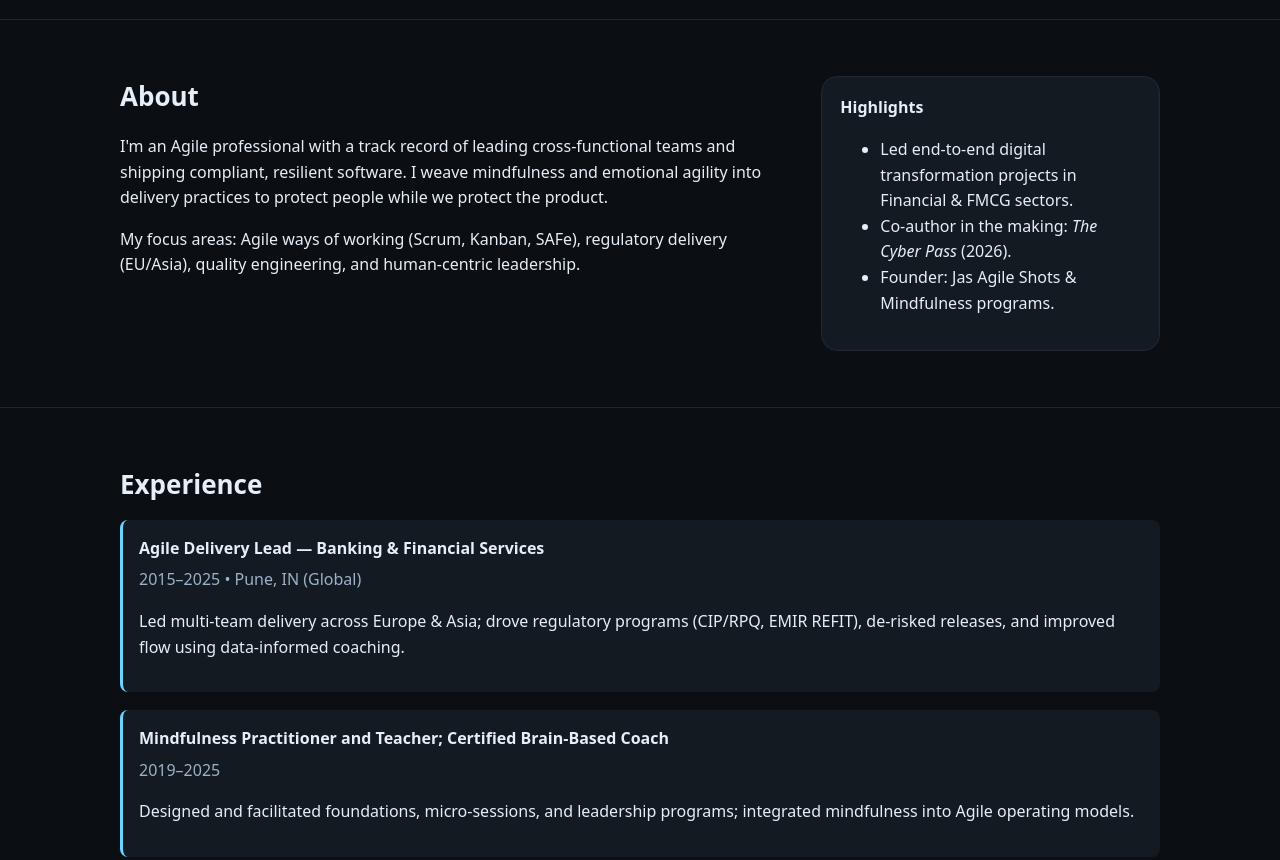
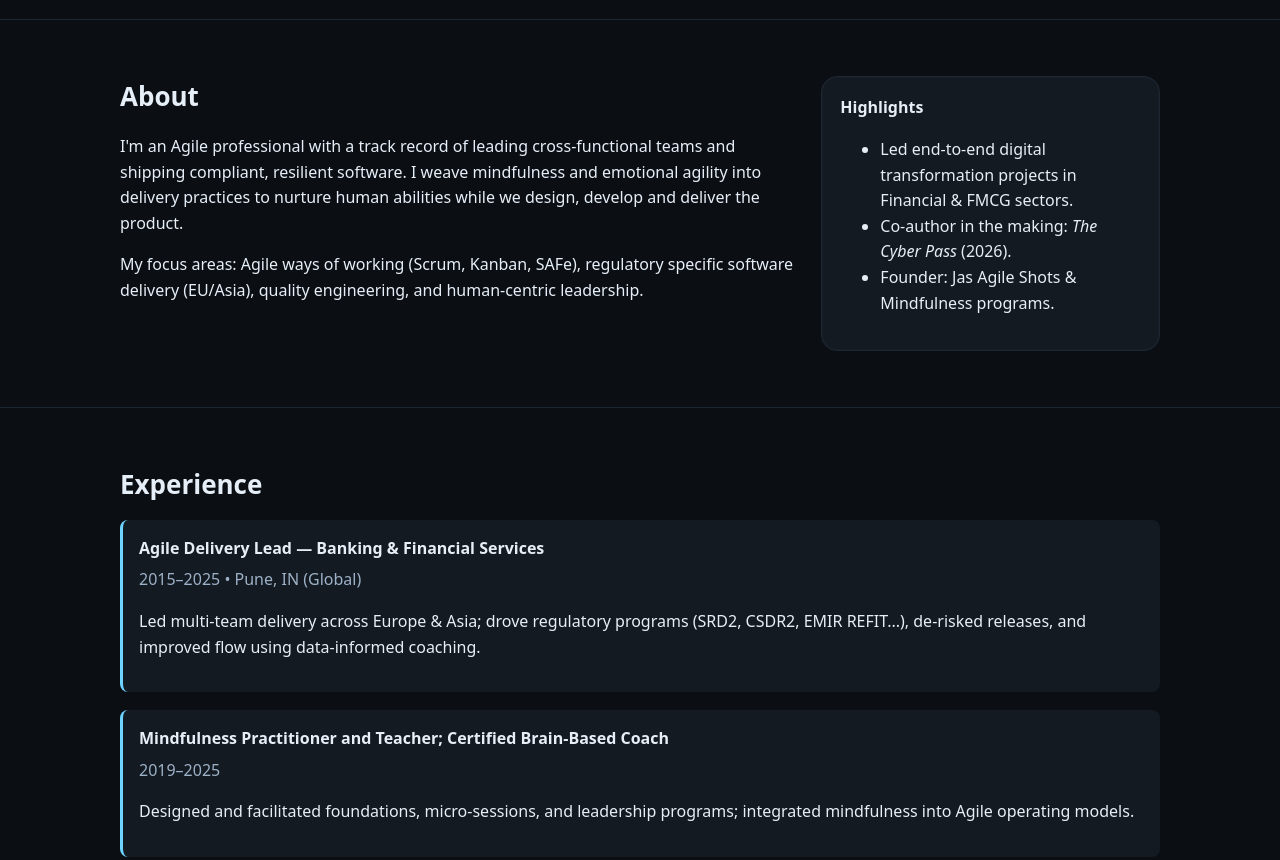
Before and after one commit to virtualjaspal/meetjaspal, a plain HTML site: page index.html in a window 1280 px wide. Shown: the part 600-1460 px from the top of the page. Drawn offline with Linux system fonts and the light colour scheme; files that its build step writes are made by us from their sources; files whose address does not match are found by name.

Commit message:
Updated index.html

```diff
--- a/index.html
+++ b/index.html
@@ -6,7 +6,7 @@
   <title>Jaspal Saran — Portfolio</title>
   <meta name="description" content="Agile leader, mindfulness teacher, and storyteller. I help teams ship better, safer software and live with more presence.">
   <meta property="og:title" content="Jaspal Saran — Portfolio">
-  <meta property="og:description" content="Agile leader, mindfulness teacher, and storyteller.">
+  <meta property="og:description" content="Agile leader, mindfulness teacher, visual thinker, and storyteller.">
   <meta property="og:type" content="website">
   <meta property="og:url" content="https://virtualjaspal.github.io/">
   <meta property="og:image" content="assets/img/og-cover.jpg">
@@ -68,8 +68,8 @@
       <div class="container two-col">
         <div>
           <h3>About</h3>
-          <p>I'm an Agile professional with a track record of leading cross‑functional teams and shipping compliant, resilient software. I weave mindfulness and emotional agility into delivery practices to protect people while we protect the product.</p>
-          <p>My focus areas: Agile ways of working (Scrum, Kanban, SAFe), regulatory delivery (EU/Asia), quality engineering, and human‑centric leadership.</p>
+          <p>I'm an Agile professional with a track record of leading cross‑functional teams and shipping compliant, resilient software. I weave mindfulness and emotional agility into delivery practices to nurture human abilities while we design, develop and deliver the product.</p>
+          <p>My focus areas: Agile ways of working (Scrum, Kanban, SAFe), regulatory specific software delivery (EU/Asia), quality engineering, and human‑centric leadership.</p>
         </div>
         <aside class="card">
           <h4>Highlights</h4>
@@ -89,7 +89,7 @@
           <article class="t-item">
             <h4>Agile Delivery Lead — Banking & Financial Services</h4>
             <span class="meta">2015–2025 • Pune, IN (Global)</span>
-            <p>Led multi‑team delivery across Europe & Asia; drove regulatory programs (CIP/RPQ, EMIR REFIT), de‑risked releases, and improved flow using data‑informed coaching.</p>
+            <p>Led multi‑team delivery across Europe & Asia; drove regulatory programs (SRD2, CSDR2, EMIR REFIT...), de‑risked releases, and improved flow using data‑informed coaching.</p>
           </article>
           <article class="t-item">
             <h4>Mindfulness Practitioner and Teacher; Certified Brain‑Based Coach</h4>
```
